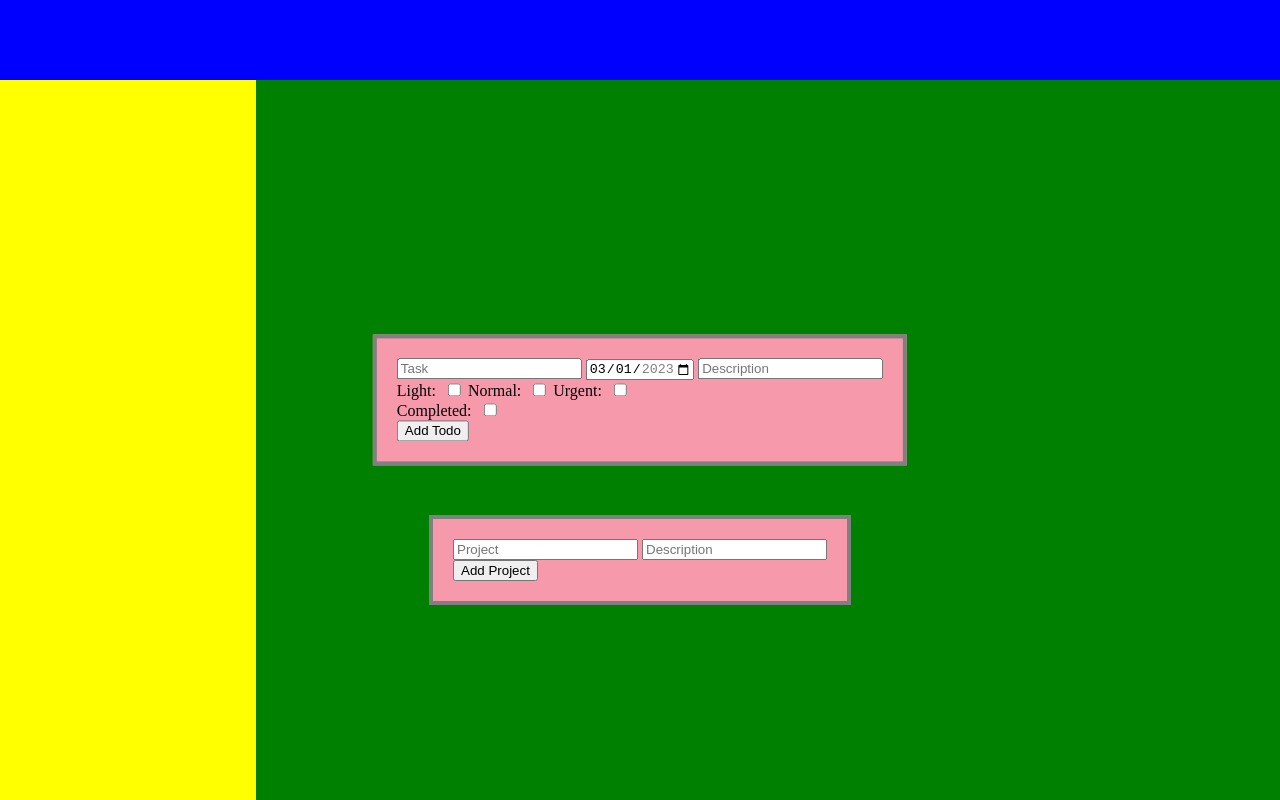
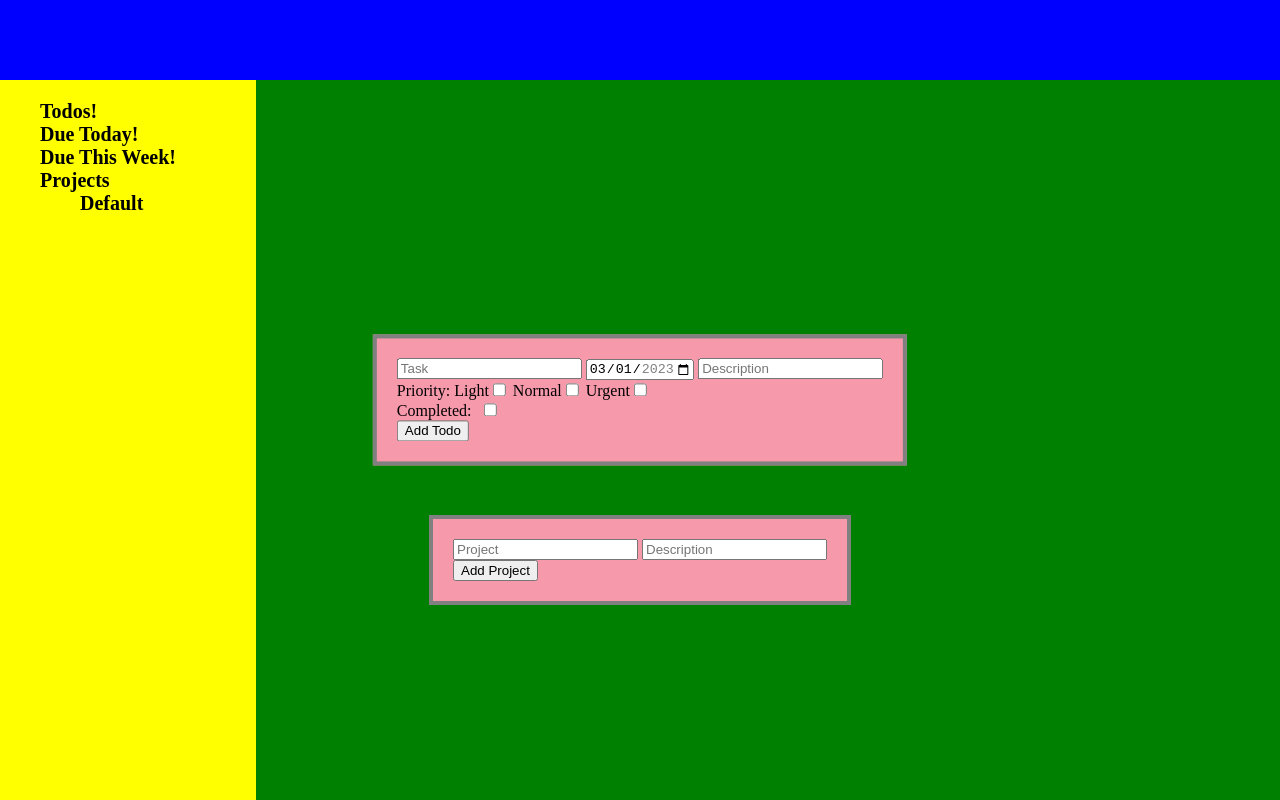
Before and after one commit to SwartzJonah/Todo-List, a plain HTML site: page index.html in a window 1280 px wide. Drawn offline with Linux system fonts and the light colour scheme.

Commit message:
initial page load of sidebarlist

```diff
--- a/index.html
+++ b/index.html
@@ -20,9 +20,10 @@
                 <input type="text" id='description' placeholder="Description" required>
             </div>
             <div class="inputTwo">
-                <label>Light: &nbsp</label><input type="checkbox" name="priority" />
-                <label>Normal: &nbsp</label><input type="checkbox" name="priority" />
-                <label>Urgent: &nbsp</label><input type="checkbox" name="priority" />
+                <label>Priority:</label>
+                <label>Light</label><input type="checkbox" name="priority" />
+                <label>Normal</label><input type="checkbox" name="priority" />
+                <label>Urgent</label><input type="checkbox" name="priority" />
             </div>
             <div class="inputThree">
                 <label>Completed: &nbsp</label><input type="checkbox" id='completed' value='no'>
--- a/main.js
+++ b/main.js
@@ -43,7 +43,7 @@ const projectUI = () => {
     const projectsArray = [];
     projectsArray.push(defaultProject);
 
-return {projectFactory, projectsArray}
+    return { projectFactory };
 };
 
 /***/ }),
@@ -55,10 +55,32 @@ __webpack_require__.r(__webpack_exports__);
 /* harmony export */   "initialPageLoad": () => (/* binding */ initialPageLoad)
 /* harmony export */ });
 function initialPageLoad() {
+
     //Make Header
     const headerDiv = document.querySelector("#header");
 
-    const sidebarDiv = document.querySelector("sidebar");
+    const sidebarDiv = document.querySelector("#sidebar");
+        const sidebarList = document.createElement("ul");
+            sidebarList.classList.add("sidebarlist");
+            const allTodos = document.createElement("li");
+            allTodos.textContent = "Todos!";
+            const dueToday = document.createElement("li");
+            dueToday.textContent = "Due Today!";
+            const dueWeek = document.createElement("li");
+            dueWeek.textContent = "Due This Week!";
+            const projectsList = document.createElement("li");
+            projectsList.textContent = "Projects";
+            const actualList =  document.createElement("ul");
+            actualList.classList.add("projectslist");
+                const defaultProject = document.createElement("li");
+                defaultProject.textContent = "Default";
+            actualList.appendChild(defaultProject);
+            sidebarList.appendChild(allTodos);
+            sidebarList.appendChild(dueToday);
+            sidebarList.appendChild(dueWeek);
+            sidebarList.appendChild(projectsList);
+            sidebarList.appendChild(actualList);
+    sidebarDiv.appendChild(sidebarList);
     //things do today
     //things due this week
     //Projects with list of projects inside
@@ -72,10 +94,6 @@ function initialPageLoad() {
 
     //Div for content panel which includes invisble forms for todos and projects
     const contentDiv = document.querySelector("#content");
-
-
-
-
 
 }
 
@@ -143,18 +161,25 @@ __webpack_require__.r(__webpack_exports__);
 /* harmony import */ var _modules_todo__WEBPACK_IMPORTED_MODULE_0__ = __webpack_require__(1);
 /* harmony import */ var _modules_project__WEBPACK_IMPORTED_MODULE_1__ = __webpack_require__(2);
 /* harmony import */ var _modules_initial_page_load__WEBPACK_IMPORTED_MODULE_2__ = __webpack_require__(3);
-!console.log("hello");
 //import { compareAsc, format } from 'date-fns';
 
 
 
+//starter states
+    const date = new Date();
+    let day = date.getDate();
+    let month = date.getMonth() + 1;
+    let year = date.getFullYear();
+    let currentDate = `${month}-${day}-${year}`;
 
-
+(0,_modules_initial_page_load__WEBPACK_IMPORTED_MODULE_2__.initialPageLoad)();
 const dance = (0,_modules_todo__WEBPACK_IMPORTED_MODULE_0__.todoUI)().todoFactory("dancing", "1/7");
 const projecttest = (0,_modules_project__WEBPACK_IMPORTED_MODULE_1__.projectUI)().projectFactory("pewProject", [dance], "test")
 
+
 console.log(dance);
-console.log(projecttest)
+console.log(projecttest);
+
 
 })();
 
--- a/style.css
+++ b/style.css
@@ -46,3 +46,21 @@ body{
     padding: 20px;
     border: 4px solid gray;
 }
+
+ul{
+    justify-content: space-around;
+    list-style: none;
+    font-size: 20px;
+    font-weight: bold;
+}
+
+li{
+    display: flex;
+    flex-direction: column;
+    cursor: pointer;
+    list-style: none;
+}
+
+.projectsList{
+
+}
```
